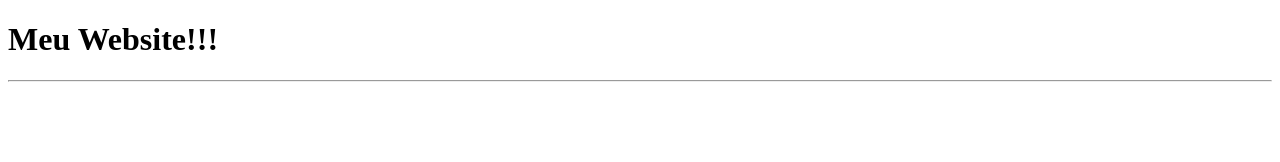
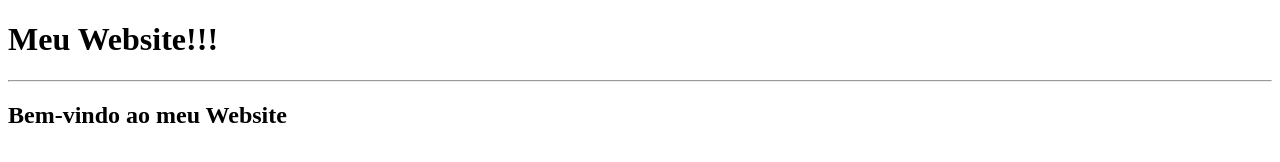
Before and after one commit to Eduard0-Andrade/repositorio-git, a plain HTML site: page index.html in a window 1280 px wide. Drawn offline with Linux system fonts and the light colour scheme.

Commit message:
Update index.html

```diff
--- a/index.html
+++ b/index.html
@@ -8,5 +8,6 @@
 <body>
     <h1>Meu Website!!!</h1>
     <hr>
+    <h2>Bem-vindo ao meu Website</h2>
 </body>
 </html>
```
